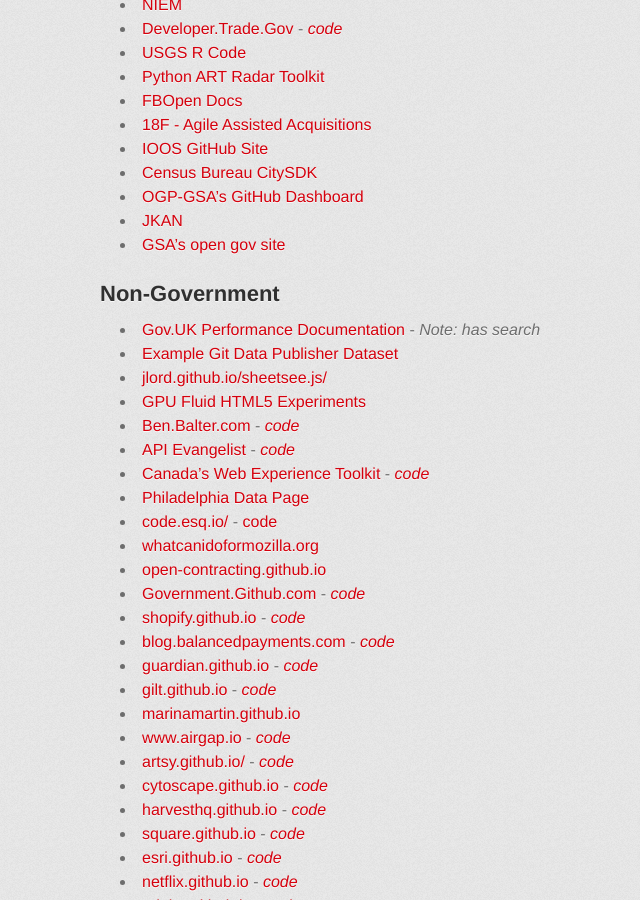
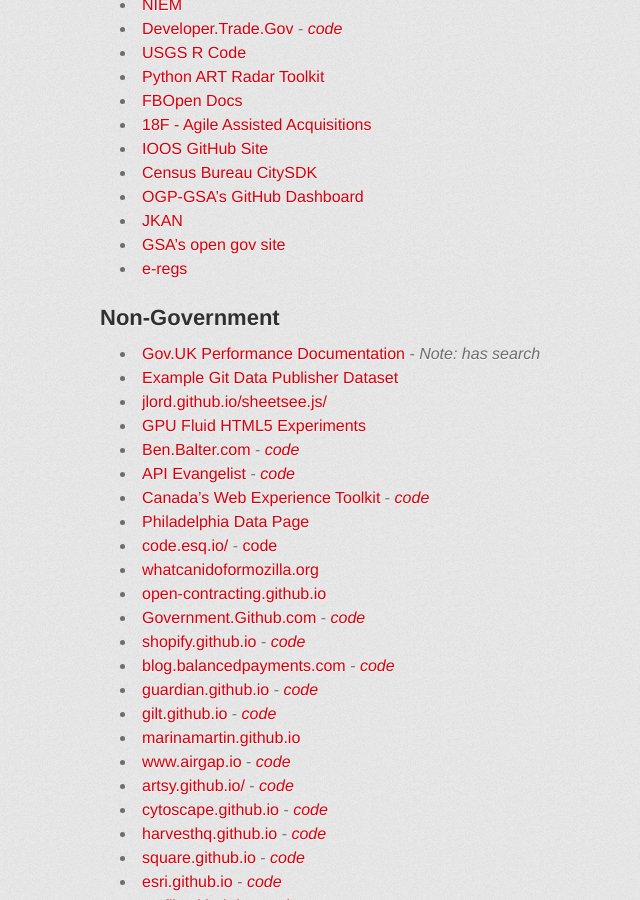
Before and after one commit to GSA/Open-Data-Collaboration-Sandbox, a Jekyll site: the page built from website_examples.md, in a window 1280 px wide and 900 px high, scrolled down 1433 px. Shown: the whole window, without its empty margins (230-870 px from the left). Built offline with Jekyll 4.4.1, drawn with Linux system fonts in a browser that asks for light colours; some web fonts are replaced.

Commit message:
adding eregs

```diff
--- a/website_examples.md
+++ b/website_examples.md
@@ -61,6 +61,7 @@
 * [OGP-GSA's GitHub Dashboard](http://gsa.github.io/github-federal-stats/)
 * [JKAN](http://gsa.github.io/jkan/)
 * [GSA's open gov site](https://gsa.github.io/opengovplan/newflagship/)
+* [e-regs](https://eregs.github.io/)
 
 ## Non-Government
 
```
